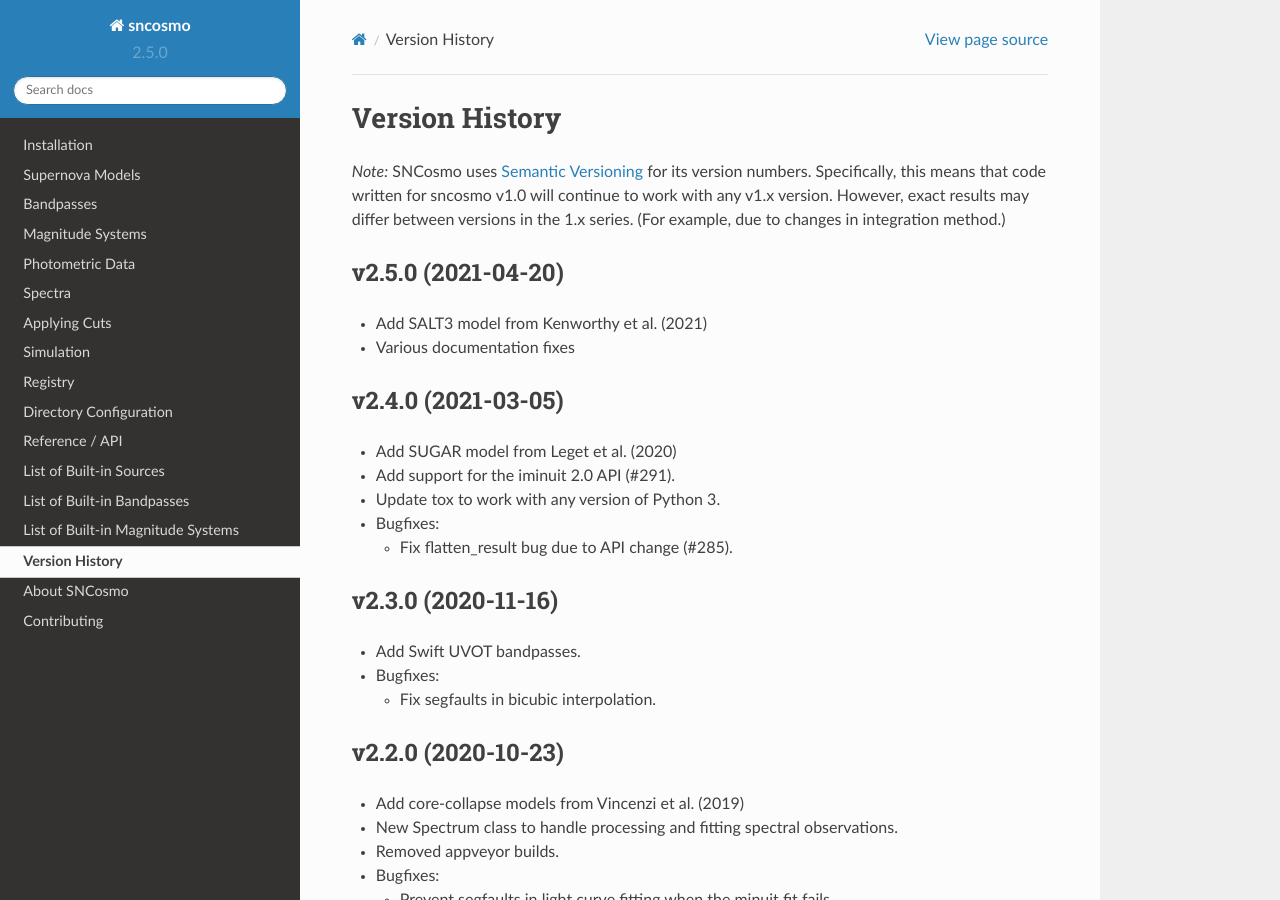
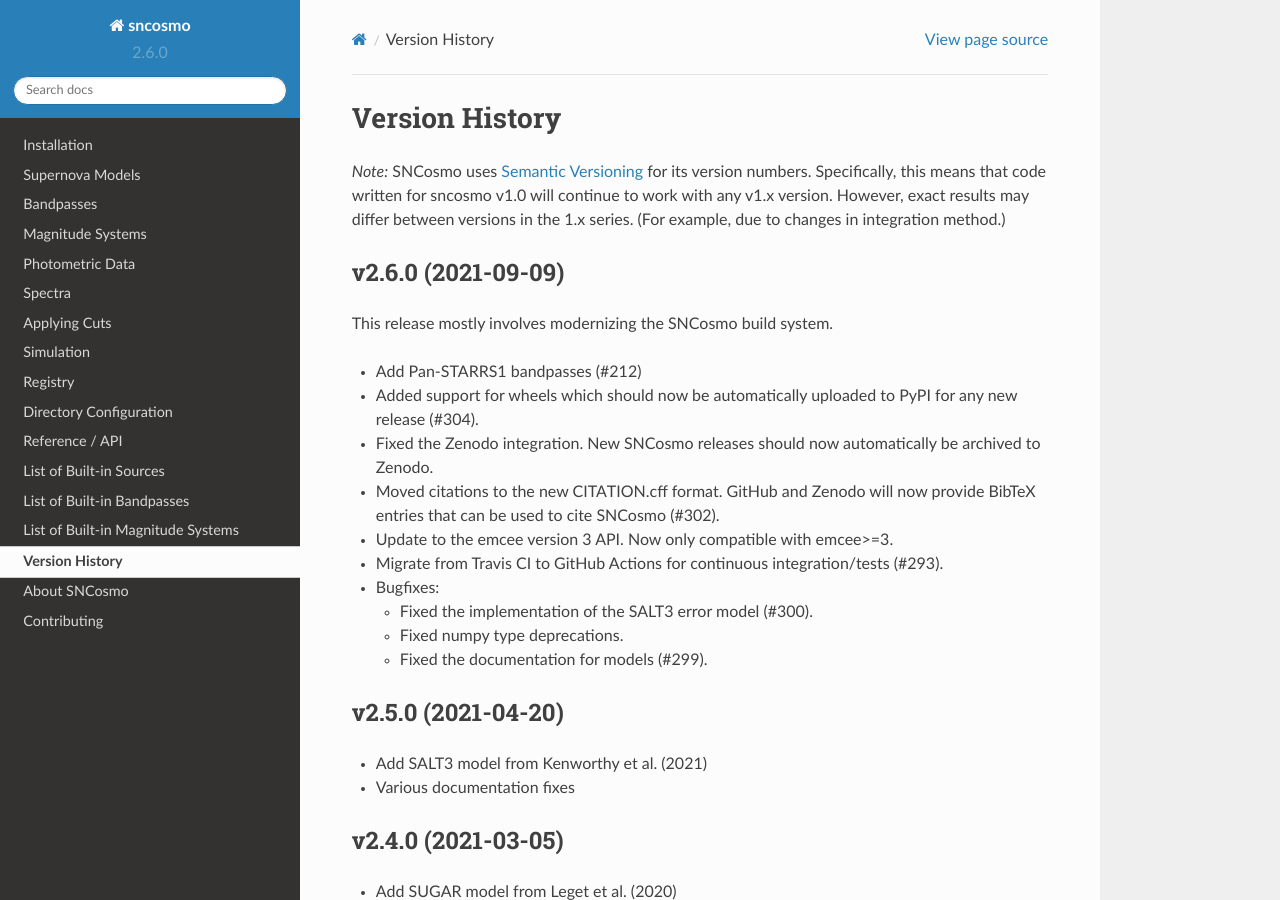
Before and after one commit to sncosmo/sncosmo, a Sphinx documentation site: the page built from docs/history.rst, in a window 1280 px wide and 900 px high. Built offline with Sphinx 7.4.7 and the Read the Docs theme 2.0.0, drawn with Linux system fonts in a browser that asks for light colours; pages that are not in the unit, such as notebooks, are missing from menus.

Commit message:
Prep for version 2.6.0 release

```diff
--- a/docs/history.rst
+++ b/docs/history.rst
@@ -7,6 +7,36 @@
 sncosmo v1.0 will continue to work with any v1.x version. However,
 exact results may differ between versions in the 1.x series. (For
 example, due to changes in integration method.)
+
+v2.6.0 (2021-09-09)
+===================
+
+This release mostly involves modernizing the SNCosmo build system.
+
+- Add Pan-STARRS1 bandpasses (#212)
+
+- Added support for wheels which should now be automatically uploaded to PyPI
+  for any new release (#304).
+
+- Fixed the Zenodo integration. New SNCosmo releases should now automatically
+  be archived to Zenodo.
+
+- Moved citations to the new CITATION.cff format. GitHub and Zenodo will now
+  provide BibTeX entries that can be used to cite SNCosmo (#302).
+
+- Update to the emcee version 3 API. Now only compatible with emcee>=3.
+
+- Migrate from Travis CI to GitHub Actions for continuous integration/tests
+  (#293).
+
+- Bugfixes:
+
+  - Fixed the implementation of the SALT3 error model (#300).
+
+  - Fixed numpy type deprecations.
+
+  - Fixed the documentation for models (#299).
+
 
 v2.5.0 (2021-04-20)
 ===================
--- a/sncosmo/__init__.py
+++ b/sncosmo/__init__.py
@@ -8,7 +8,7 @@
 from astropy.config import ConfigItem, ConfigNamespace
 from astropy.config.configuration import update_default_config
 
-__version__ = "2.5.0"
+__version__ = "2.6.0"
 
 
 def test(package=None, test_path=None, args=None, plugins=None,
```
